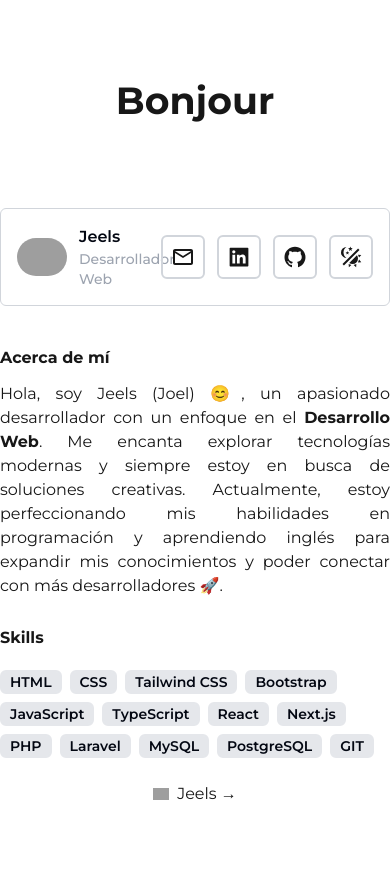
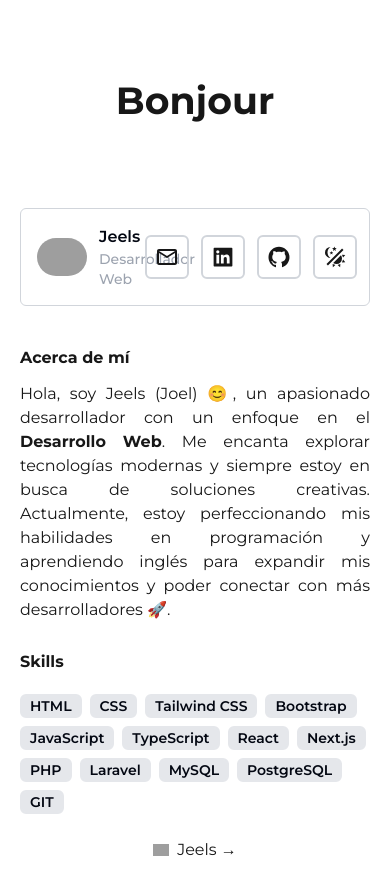
Before and after one commit to jeelsdev/jeelsh, a Next.js app: page / in a window 390 px wide. Shown: the top 894 px of the page. Built offline with nearby package versions, Linux system fonts and the light colour scheme; grey boxes are pictures that could not be loaded.

Commit message:
dev: Update layout container padding

```diff
--- a/app/layout.tsx
+++ b/app/layout.tsx
@@ -18,7 +18,7 @@ export default function RootLayout({
       <body
         className={`${montserrat.className} antialiased`}
       >
-        <div className="container md:max-w-[50rem] w-full mx-auto max-w-none antialiased mb-10">
+        <div className="container md:max-w-[50rem] w-full mx-auto max-w-none antialiased mb-10 px-5 md:px-10 lg:px-0">
           <Header />
           {children}
         </div>
```
